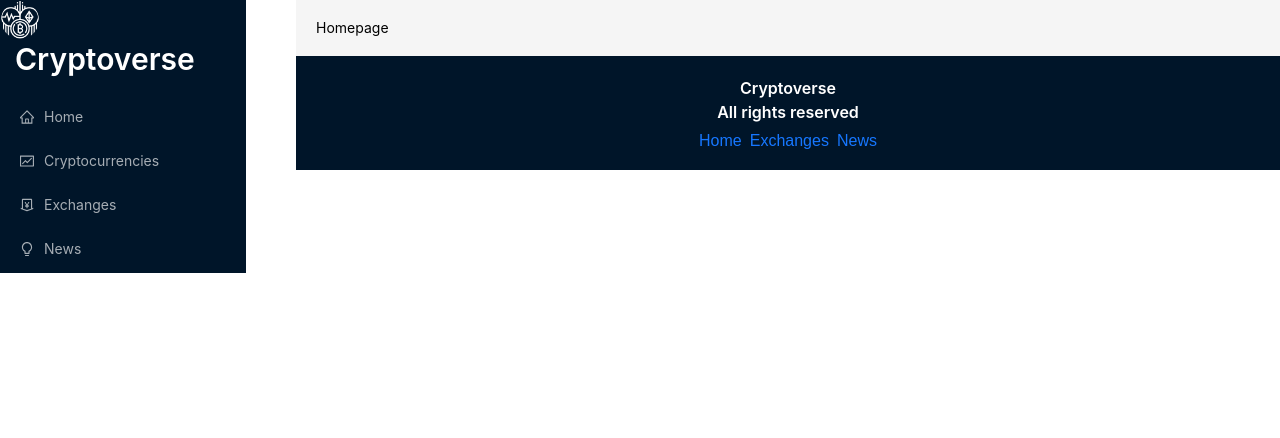
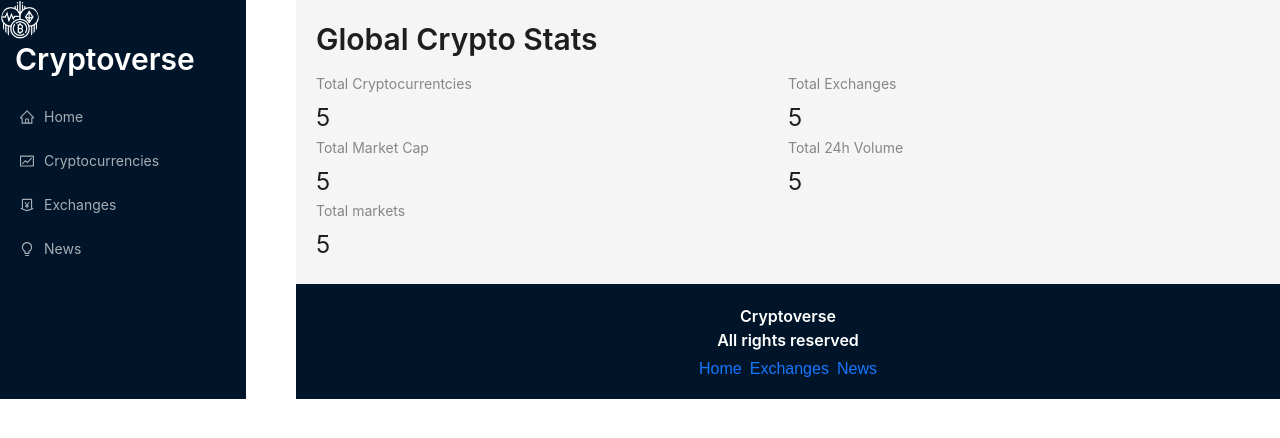
Before and after one commit to joycewv/crypto-app, a React (Create React App) app: page / in a window 1280 px wide. Shown: the top 438 px of the page. Built offline with nearby package versions, Linux system fonts and the light colour scheme.

Commit message:
updated homepage

```diff
--- a/src/components/Homepage.jsx
+++ b/src/components/Homepage.jsx
@@ -1,8 +1,23 @@
-import React from 'react'
+import { Statistic, Typography, Row, Col } from 'antd';
+import React from 'react';
+//import millify from 'millify';
+
+//import { Link } from 'react-router-dom';
+
+const { Title } = Typography;
 
 const Homepage = () => {
   return (
-    <div>Homepage</div>
+    <>
+    <Title level={2} className='heading'>Global Crypto Stats</Title>
+    <Row>
+      <Col span={12}><Statistic title='Total Cryptocurrentcies' value='5'/></Col>
+      <Col span={12}><Statistic title='Total Exchanges' value='5'/></Col>
+      <Col span={12}><Statistic title='Total Market Cap' value='5'/></Col>
+      <Col span={12}><Statistic title='Total 24h Volume' value='5'/></Col>
+      <Col span={12}><Statistic title='Total markets' value='5'/></Col>
+    </Row>
+    </>
   )
 }
 
```
